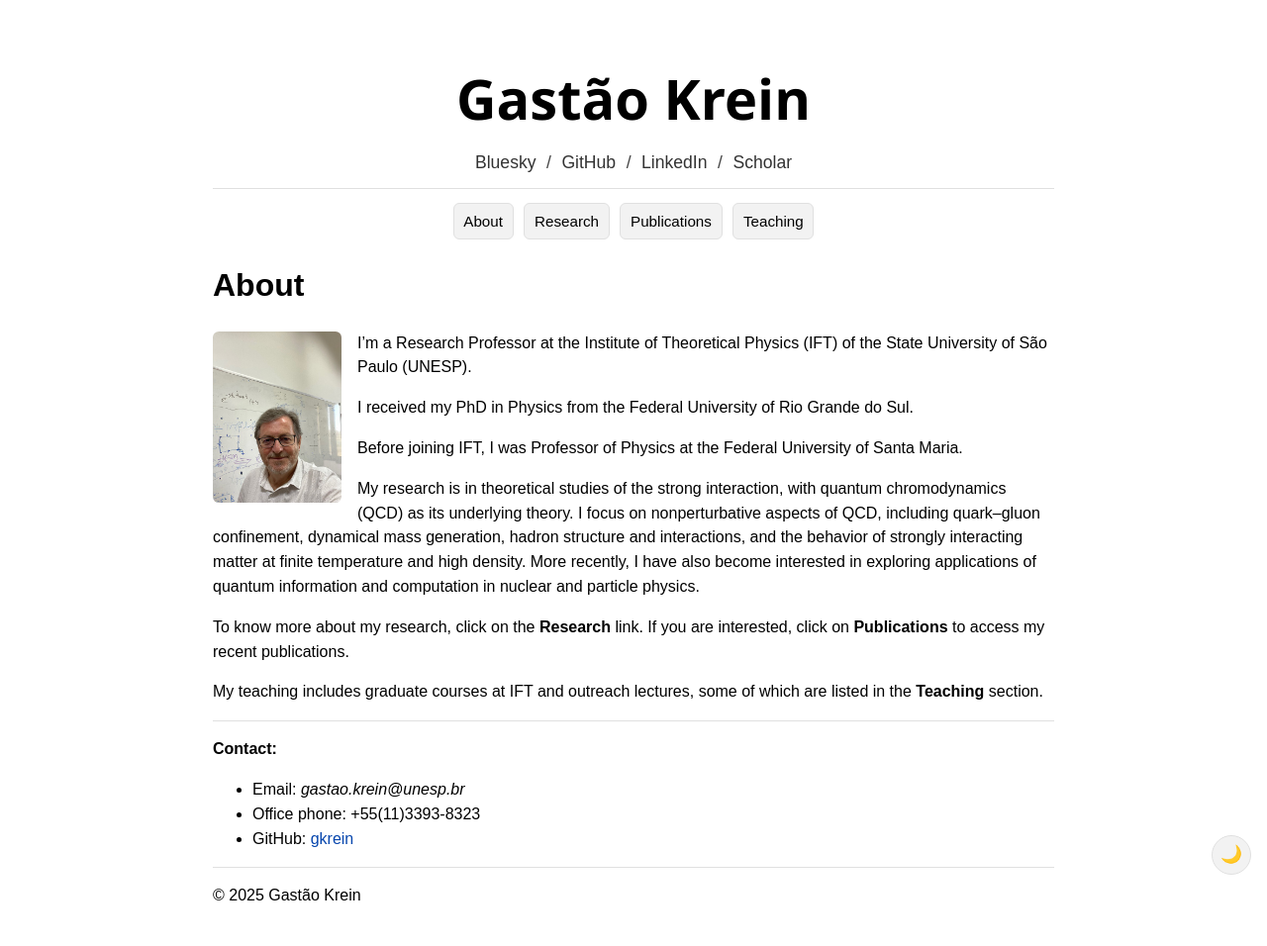
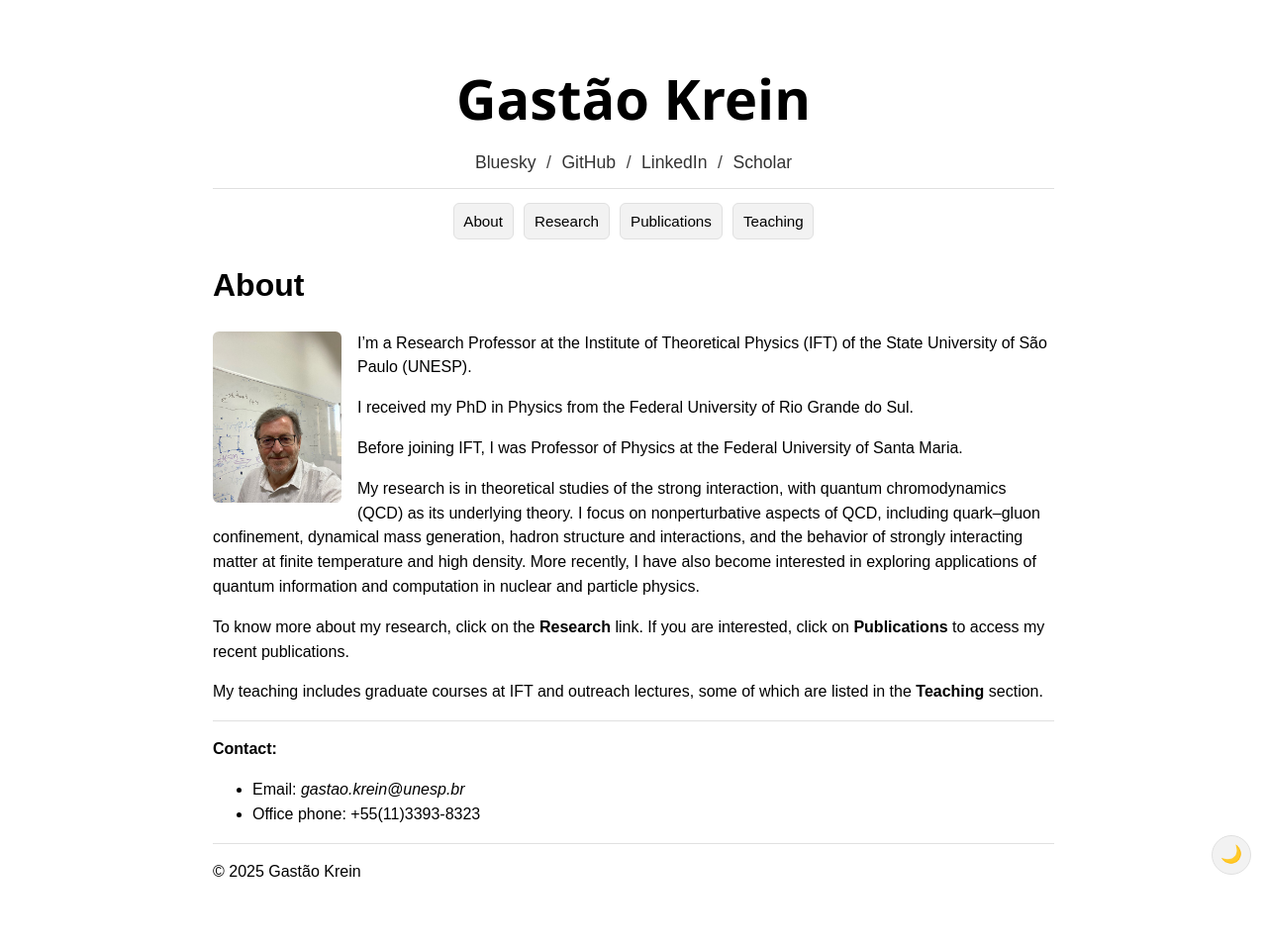
Before and after one commit to gkrein/gkrein.github.io, a Jekyll site: the page built from index.md, in a window 1280 px wide. Shown: the whole page at 99% size. Built offline with Jekyll 4.4.1, drawn with Linux system fonts in a browser that asks for light colours.

Commit message:
Update index.md

```diff
--- a/index.md
+++ b/index.md
@@ -23,4 +23,3 @@ My teaching includes graduate courses at IFT and outreach lectures, some of whic
 **Contact:**
 - Email: *gastao.krein@unesp.br*
 - Office phone: +55(11)3393-8323
-- GitHub: [gkrein](https://github.com/gkrein)
```
